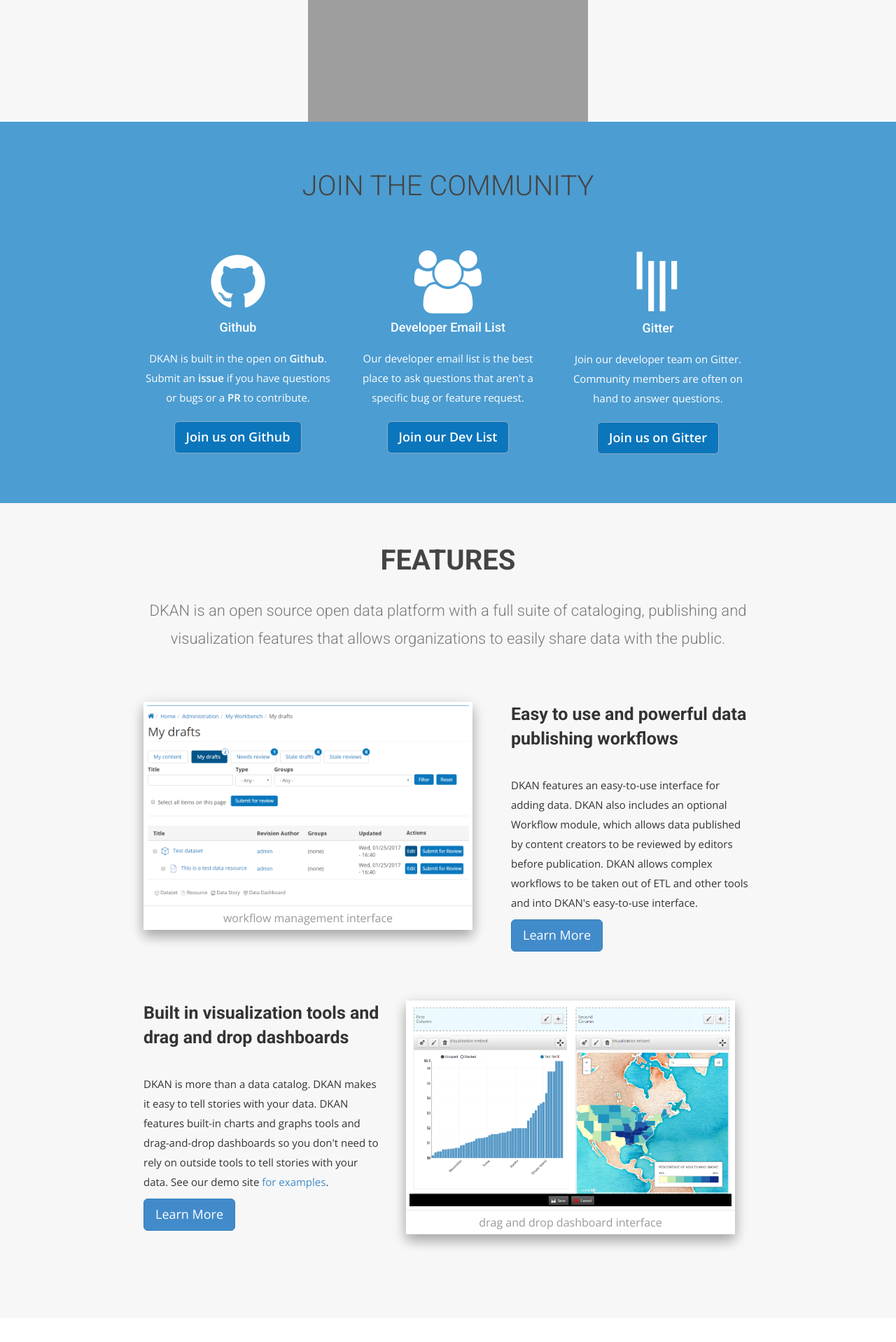
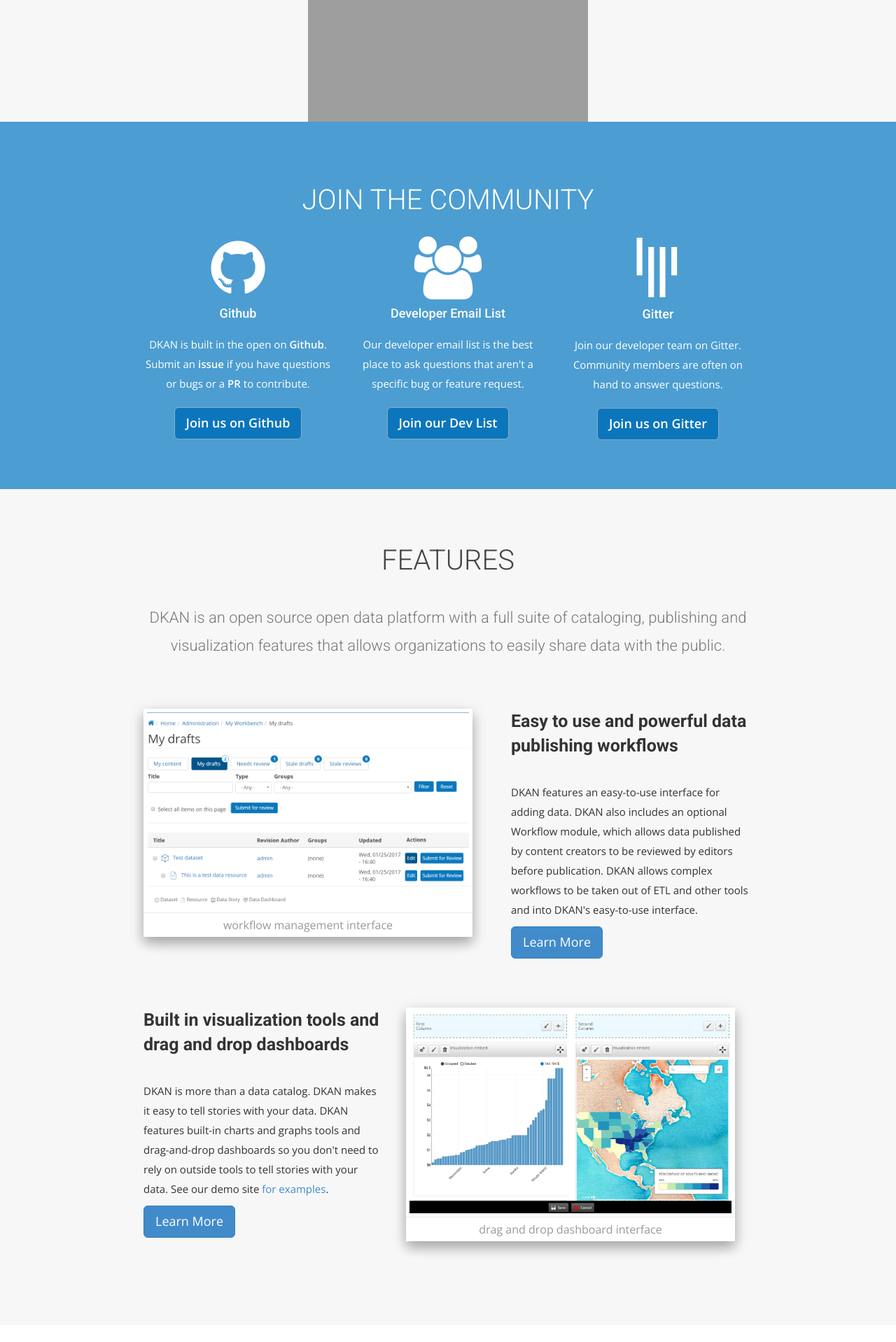
Before and after one commit to GetDKAN/GetDKAN.com, a Jekyll site: the page built from index.html, in a window 1280 px wide. Shown: the part 718-2636 px from the top of the page at 70% size. Built offline with Jekyll 4.4.1, drawn with Linux system fonts in a browser that asks for light colours; nearby versions of some CDN libraries; some web fonts are replaced.

Commit message:
Update dkan.css

```diff
--- a/css/dkan.css
+++ b/css/dkan.css
@@ -51,12 +51,6 @@
 }
 .section-title {
   margin-bottom: 70px;
-}
-.section-title h2 {
-  text-transform: uppercase;
-  font-size: 40px;
-  font-weight: 600;
-  padding: 0 0 10px 0;
 }
 .section-title p {
   font-style: italic;
@@ -180,12 +174,8 @@
   padding: 50px 0;
 }
 #community .section-title h2 {
-  text-transform: uppercase;
-  font-size: 40px;
-  font-weight: 300;
-  padding: 0 0 60px 0;
-  font-family: 'Roboto', sans-serif;
-  text-align: center;
+  color: #fff;
+  padding: 0 0 60px 0;
 }
 #community .section-title {
   margin-bottom: 10px;
```
